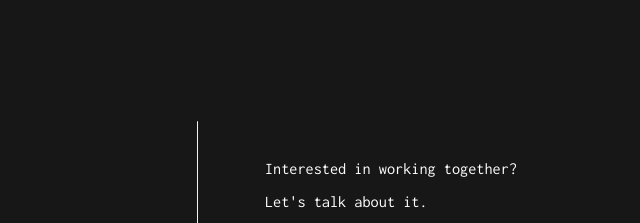
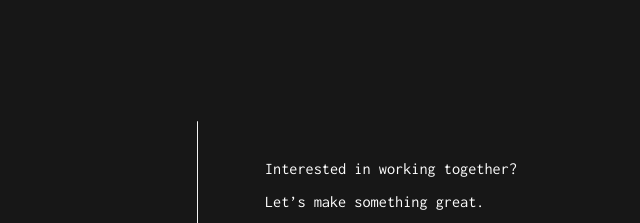
Before and after one commit to attilakasza/attilakasza.github.io, a plain HTML site: page index.html in a window 1280 px wide. Shown: the part 1771-1994 px from the top of the page, 441-1081 px from the left. Drawn offline with nearby package versions, Linux system fonts and the light colour scheme; a script that the page names is missing.

Commit message:
feat: Update contact section

```diff
--- a/index.html
+++ b/index.html
@@ -156,7 +156,7 @@
                     <div class="contact__form">
                         <div class="contact__text">
                             <h2><span>Interested in working together?</span></h2>
-                            <h2><span>Let's talk about it.</span></h2>
+                            <h2><span>Let’s make something great.</span></h2>
                         </div>
                         <form action="//formspree.io/info@attilakasza.com" method="POST">
                             <div class="form">
```
